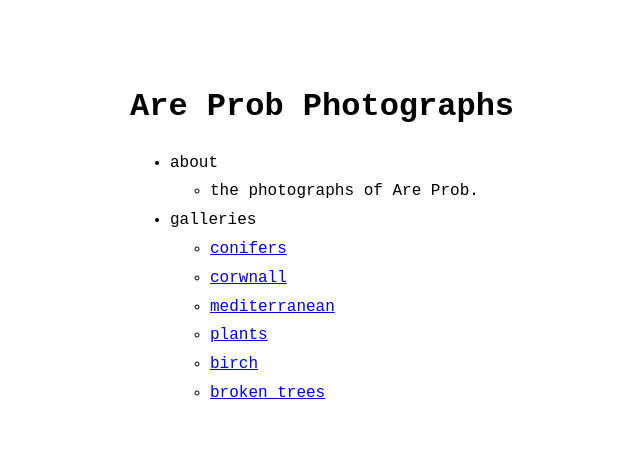
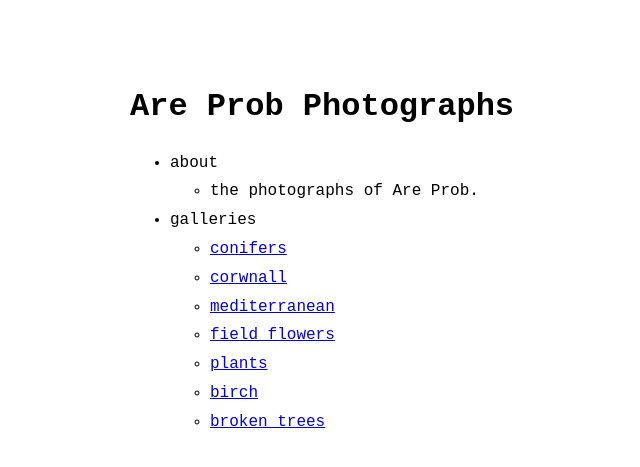
Before and after one commit to lucabutikofer/Photography, a Jekyll site: the page built from index.md, in a window 1280 px wide. Shown: the top 467 px of the page, without its empty margins (190-830 px from the left). Built offline with Jekyll 4.4.1, drawn with Linux system fonts in a browser that asks for light colours.

Commit message:
Update menu.yml

```diff
--- a/_data/menu.yml
+++ b/_data/menu.yml
@@ -14,12 +14,14 @@ entries:
         url: cornwall
       - title: mediterranean
         url: mediterranean
+      - title: field flowers
+        url: fieldFlowers
       - title: plants
         url: plants
       - title: birch
         url: birch
       - title: broken trees
-        url: broken trees
+        url: brokenTrees
 
 
 #  - title: "Site styled by <a href='https://riggraz.dev'>riggraz.dev</a>"
```
